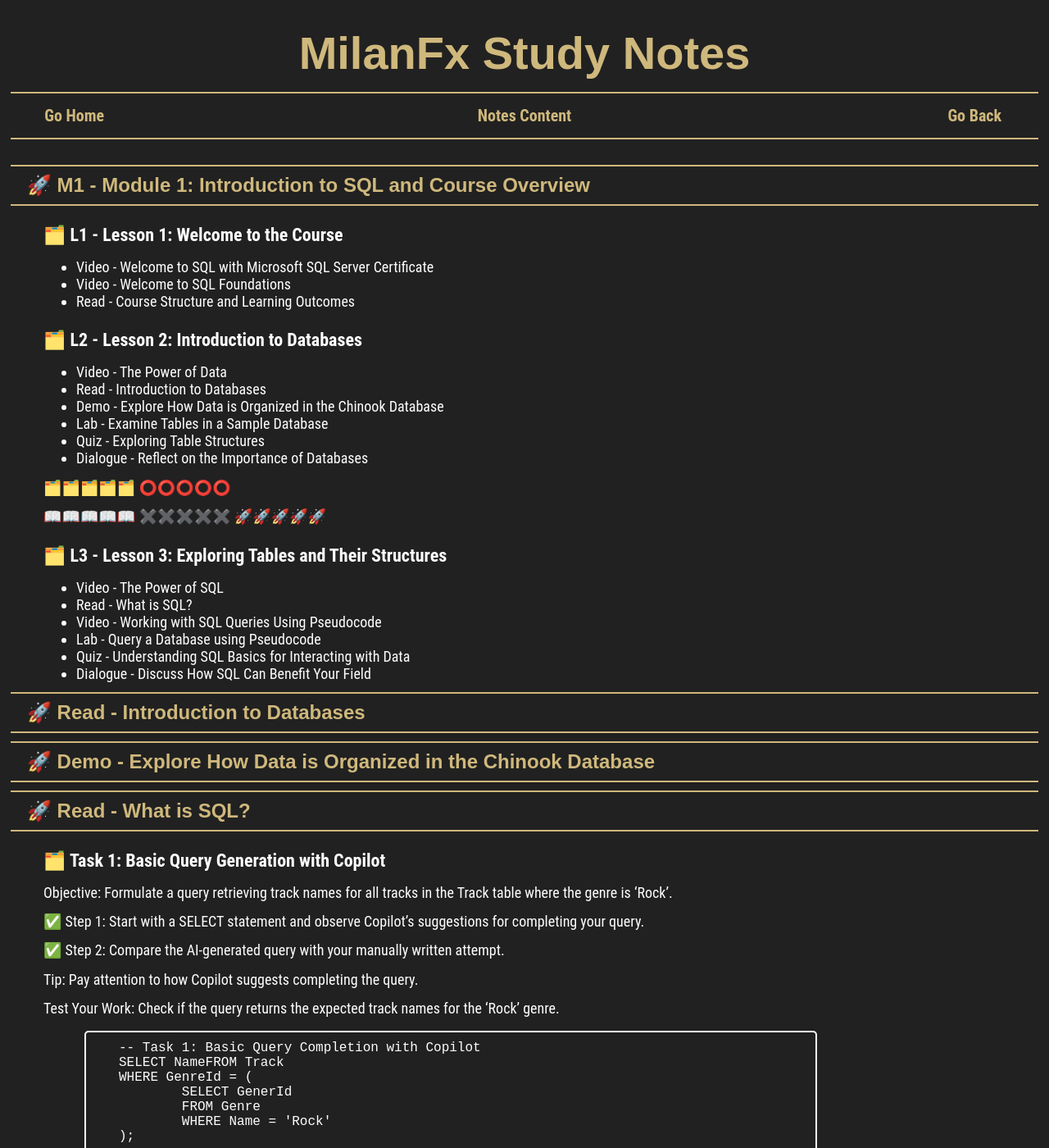
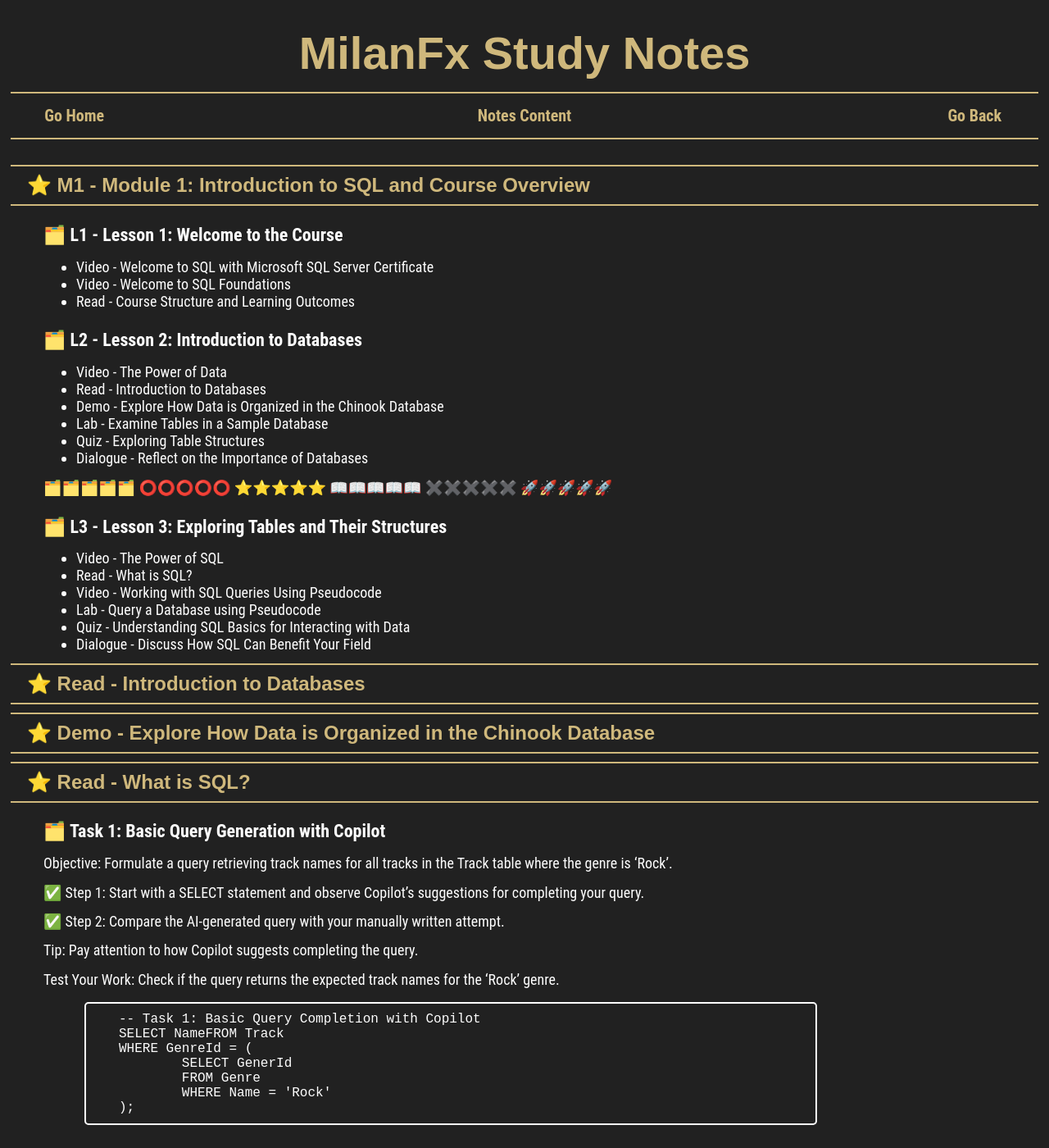
Before and after one commit to milanfx/milanfx.github.io, a Jekyll site: the page built from M1-Lab1.md, in a window 1280 px wide and 1400 px high. Shown: the whole window at 82% size. Built offline with Jekyll 4.4.1, drawn with Linux system fonts in a browser that asks for light colours.

Commit message:
Update M1-Lab1.md

```diff
--- a/M1-Lab1.md
+++ b/M1-Lab1.md
@@ -4,7 +4,7 @@ title: /M1C1/
 permalink: /M1C2/
 ---
 
-### 🚀 M1 - Module 1: Introduction to SQL and Course Overview
+### ⭐️ M1 - Module 1: Introduction to SQL and Course Overview
 
 #### 🗂️ L1 - Lesson 1: Welcome to the Course
 -  Video - Welcome to SQL with Microsoft SQL Server Certificate
@@ -21,7 +21,7 @@ permalink: /M1C2/
 
 🗂️🗂️🗂️🗂️🗂️
 ⭕️⭕️⭕️⭕️⭕️
-
+⭐️⭐️⭐️⭐️⭐️
 📖📖📖📖📖
 ✖️✖️✖️✖️✖️
 🚀🚀🚀🚀🚀
@@ -34,11 +34,11 @@ permalink: /M1C2/
 -  Quiz - Understanding SQL Basics for Interacting with Data
 -  Dialogue - Discuss How SQL Can Benefit Your Field
 
-### 🚀 Read - Introduction to Databases
+### ⭐️ Read - Introduction to Databases
 
-### 🚀 Demo - Explore How Data is Organized in the Chinook Database
+### ⭐️ Demo - Explore How Data is Organized in the Chinook Database
 
-### 🚀 Read - What is SQL?
+### ⭐️ Read - What is SQL?
 
 #### 🗂️ Task 1: Basic Query Generation with Copilot
 
```
